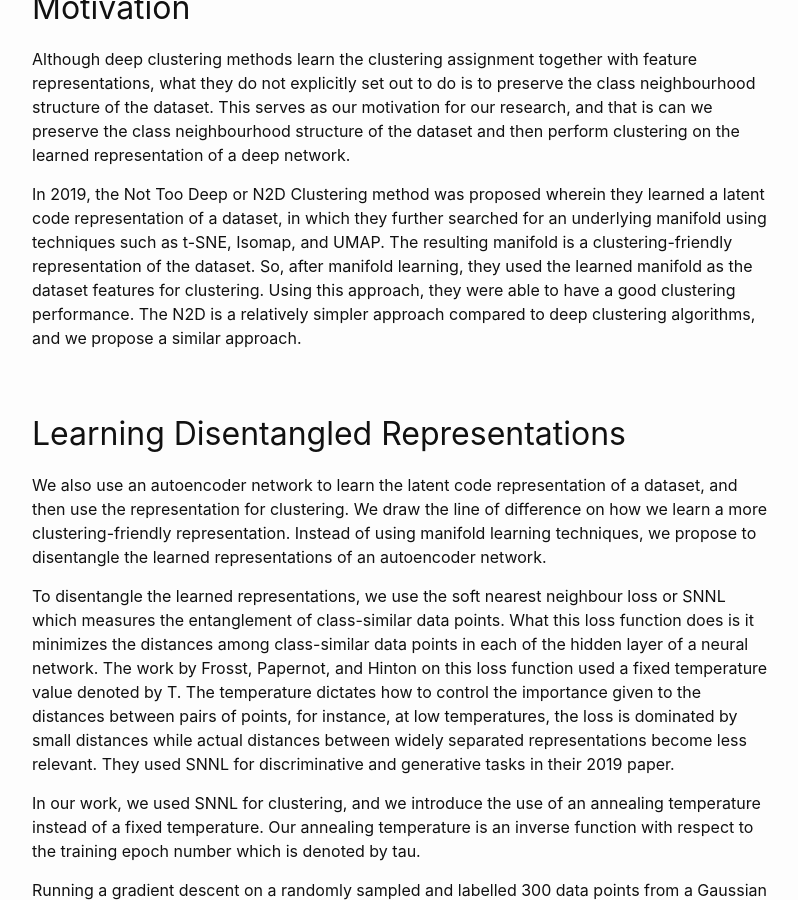
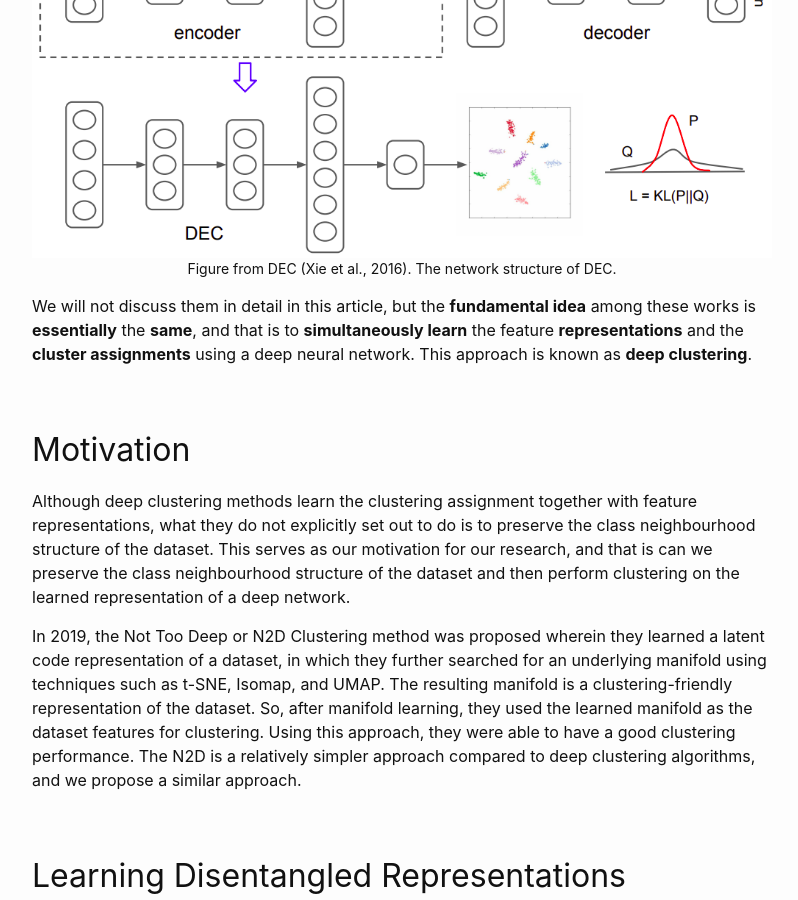
Before and after one commit to AFAgarap/AFAgarap.github.io, a Jekyll site: the page built from _posts/2020-07-19-disentangled-ae-clustering.md, in a window 1280 px wide and 900 px high, scrolled down 1720 px. Shown: the whole window, without its empty margins (238-1036 px from the left). Built offline with Jekyll 4.4.1, drawn with Linux system fonts in a browser that asks for light colours; comment, search, counter and statistics services are not loaded.

Commit message:
add dec figure using html

```diff
--- a/_posts/2020-07-19-disentangled-ae-clustering.md
+++ b/_posts/2020-07-19-disentangled-ae-clustering.md
@@ -41,6 +41,15 @@ And so, recent works such as [Deep Embedding Clustering or
 DEC](https://arxiv.org/abs/1511.06335) and [Variational
 Deep Embedding or VADE](https://arxiv.org/abs/1611.05148) in 2016, and [ClusterGAN](https://arxiv.org/abs/1809.03627) in 2018, took advantage of the
 feature representation learning capability of neural networks.
+
+<figure>
+<picture>
+<img src="../../../images/dec.png">
+</picture>
+<center>
+<figcaption>Figure from DEC (Xie et al., 2016). The network structure of DEC. </figcaption>
+</center>
+</figure>
 
 We will not discuss them in detail in this article, but the **fundamental
 idea** among these works is **essentially** the **same**, and that is to **simultaneously learn**
```
